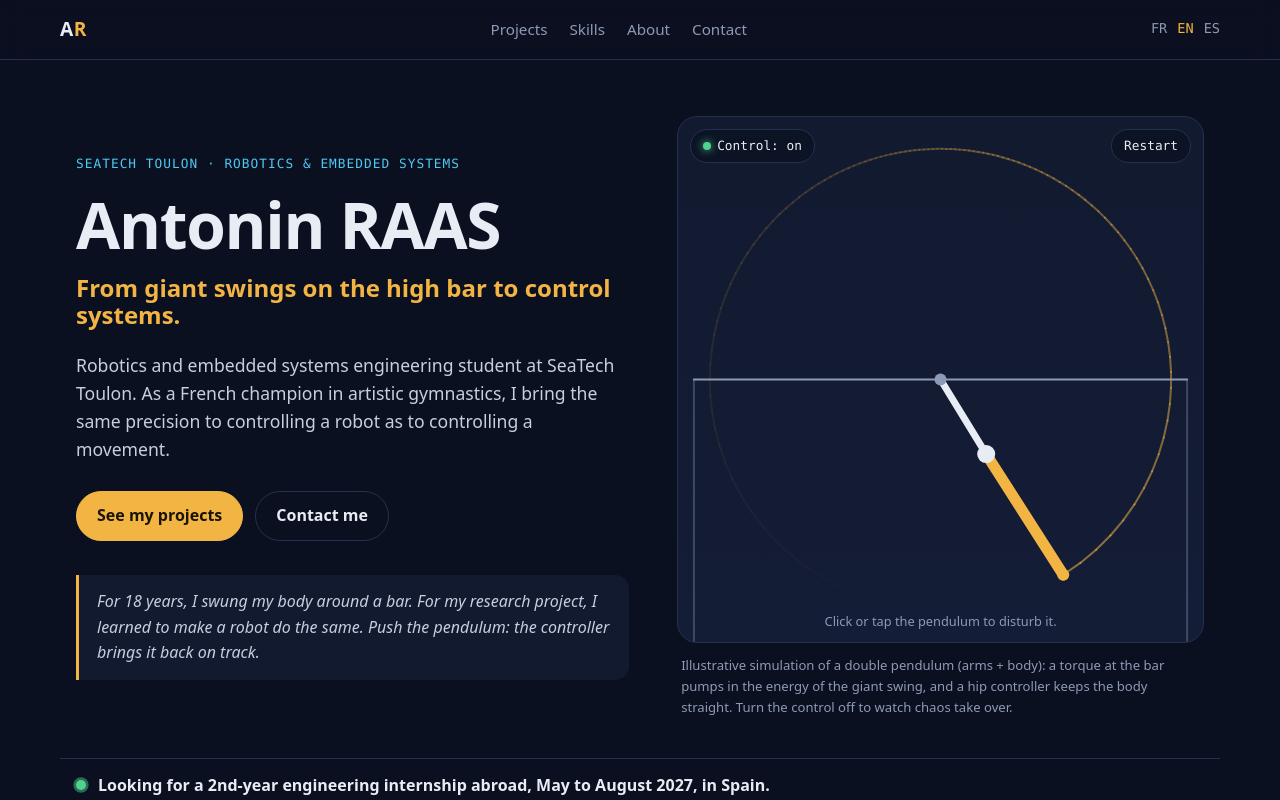
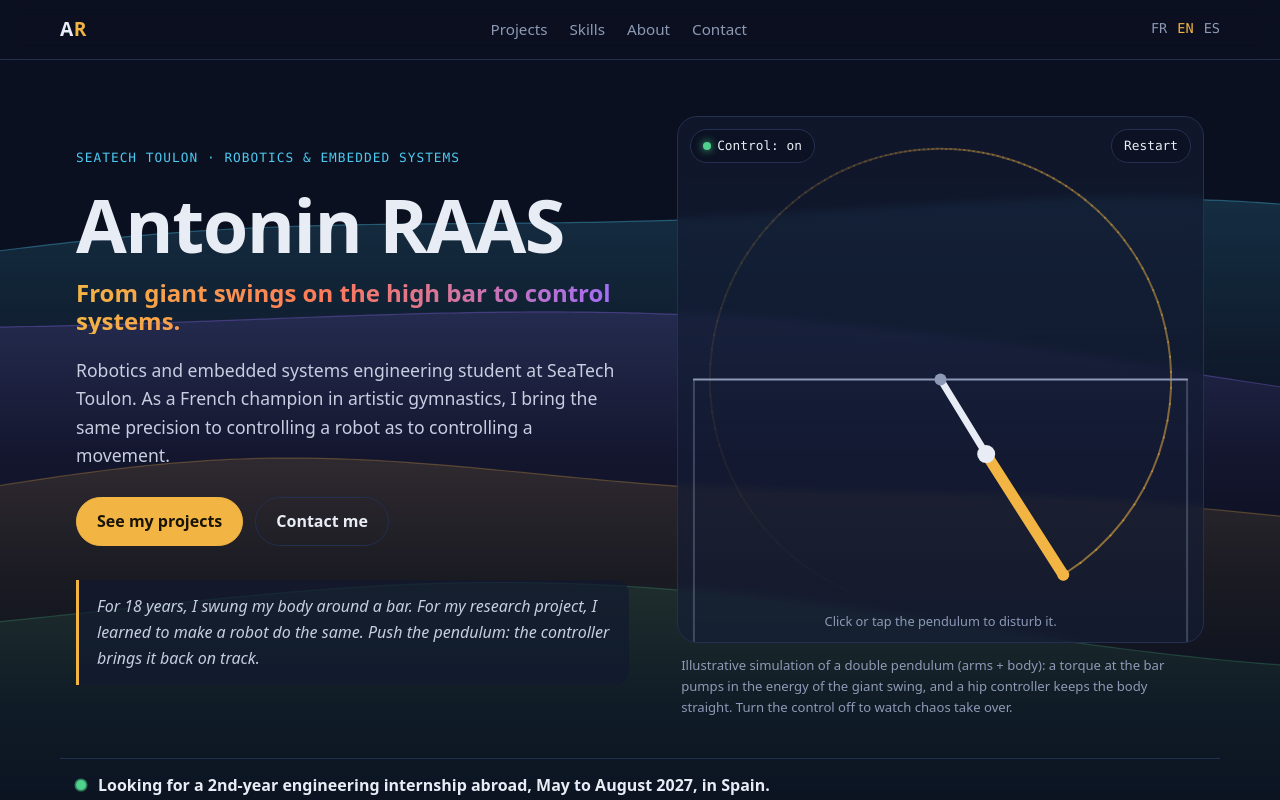
Before and after one commit to raasantonin66-debug/portfolio, a Next.js app: page /en in a window 1280 px wide. Shown: the top 800 px of the page. Built offline with nearby package versions, Linux system fonts and the light colour scheme.

Commit message:
Nouvelle police (Bricolage Grotesque), fond animé en vagues et couleurs par section
Co-Authored-By: Claude Opus 5.5 <noreply@anthropic.com>
Claude-Session: https://claude.ai/code/session_01652LqGyCrqj5XFGkx6YCkF

```diff
--- a/app/[lang]/layout.tsx
+++ b/app/[lang]/layout.tsx
@@ -1,6 +1,9 @@
 import type { Metadata } from "next";
 import { notFound } from "next/navigation";
+import "@fontsource-variable/bricolage-grotesque/opsz.css";
+import "@fontsource-variable/jetbrains-mono";
 import "../globals.css";
+import Waves from "@/components/Waves";
 import { getDict, locales } from "@/content";
 
 export const dynamicParams = false;
@@ -34,7 +37,10 @@ export default async function RootLayout({
   if (!getDict(lang)) notFound();
   return (
     <html lang={lang}>
-      <body>{children}</body>
+      <body>
+        <Waves />
+        <div className="page">{children}</div>
+      </body>
     </html>
   );
 }
--- a/app/globals.css
+++ b/app/globals.css
@@ -1,7 +1,7 @@
 :root {
   --bg: #0b1020;
-  --bg-2: #121a30;
-  --card: #141d36;
+  --bg-2: rgba(18, 26, 48, 0.7);
+  --card: rgba(20, 29, 54, 0.62);
   --line: #24304f;
   --fg: #e8ecf4;
   --muted: #8d9ab6;
@@ -9,8 +9,10 @@
   --accent-2: #4cc9f0;
   --radius: 14px;
   --maxw: 1160px;
-  --font: ui-sans-serif, system-ui, -apple-system, "Segoe UI", Roboto, "Helvetica Neue", Arial, sans-serif;
-  --mono: ui-monospace, SFMono-Regular, Menlo, Consolas, monospace;
+  --violet: #9b6dff;
+  --green: #50d18d;
+  --font: "Bricolage Grotesque Variable", ui-sans-serif, system-ui, sans-serif;
+  --mono: "JetBrains Mono Variable", ui-monospace, Menlo, Consolas, monospace;
 }
 
 * {
@@ -39,6 +41,20 @@ h2,
 h3 {
   line-height: 1.15;
   margin: 0;
+}
+
+/* Fond animé */
+.waves {
+  position: fixed;
+  inset: 0;
+  width: 100vw;
+  height: 100vh;
+  z-index: 0;
+  pointer-events: none;
+}
+.page {
+  position: relative;
+  z-index: 1;
 }
 
 /* Navigation */
@@ -115,12 +131,17 @@ h3 {
   margin: 0 0 14px;
 }
 h1 {
-  font-size: clamp(2.4rem, 5.5vw, 4rem);
+  font-size: clamp(2.6rem, 6vw, 4.6rem);
   font-weight: 800;
+  font-variation-settings: "opsz" 96;
   letter-spacing: -0.02em;
 }
 .tagline {
   display: block;
+  background: linear-gradient(90deg, var(--accent), #ff7a59 45%, var(--violet));
+  -webkit-background-clip: text;
+  background-clip: text;
+  -webkit-text-fill-color: transparent;
   margin-top: 12px;
   font-size: clamp(1.15rem, 2.2vw, 1.5rem);
   font-weight: 600;
@@ -170,6 +191,7 @@ h1 {
 /* Simulation */
 .sim {
   position: relative;
+  backdrop-filter: blur(4px);
   background: linear-gradient(180deg, var(--bg-2), var(--card));
   border: 1px solid var(--line);
   border-radius: 20px;
@@ -286,6 +308,7 @@ h2 {
   gap: 20px;
 }
 .card {
+  backdrop-filter: blur(6px);
   background: var(--card);
   border: 1px solid var(--line);
   border-radius: var(--radius);
@@ -297,7 +320,7 @@ h2 {
 }
 .card-featured {
   grid-column: 1 / -1;
-  background: linear-gradient(135deg, #1c2546, var(--card));
+  background: linear-gradient(135deg, rgba(42, 33, 84, 0.7), var(--card));
   border-color: color-mix(in srgb, var(--accent) 45%, var(--line));
 }
 .card-featured dl {
@@ -467,3 +490,21 @@ dd {
     display: none;
   }
 }
+
+/* Couleurs par section */
+#competences .num,
+#competences .skill-row h3,
+#competences .soft h3 {
+  color: var(--accent-2);
+}
+#apropos .num,
+#apropos .stat strong {
+  color: var(--violet);
+}
+#contact .num {
+  color: var(--green);
+}
+.skill-row,
+.stat {
+  backdrop-filter: blur(6px);
+}
--- /dev/null
+++ b/components/Waves.tsx
@@ -0,0 +1,89 @@
+"use client";
+
+import { useEffect, useRef } from "react";
+
+// Fond animé : plusieurs ondes colorées qui traversent l'écran lentement.
+const LAYERS = [
+  { color: "76, 201, 240", amp: 38, len: 0.0024, speed: 0.22, y: 0.3, alpha: 0.16 },
+  { color: "155, 109, 255", amp: 52, len: 0.0017, speed: -0.15, y: 0.45, alpha: 0.14 },
+  { color: "242, 181, 68", amp: 30, len: 0.003, speed: 0.3, y: 0.62, alpha: 0.12 },
+  { color: "80, 209, 141", amp: 44, len: 0.002, speed: -0.2, y: 0.8, alpha: 0.1 },
+];
+
+export default function Waves() {
+  const ref = useRef<HTMLCanvasElement>(null);
+
+  useEffect(() => {
+    const canvas = ref.current;
+    if (!canvas) return;
+    const ctx = canvas.getContext("2d");
+    if (!ctx) return;
+    const reduce = window.matchMedia("(prefers-reduced-motion: reduce)").matches;
+    let raf = 0;
+    let scrollY = window.scrollY;
+
+    const resize = () => {
+      const dpr = Math.min(window.devicePixelRatio || 1, 2);
+      canvas.width = Math.round(window.innerWidth * dpr);
+      canvas.height = Math.round(window.innerHeight * dpr);
+      ctx.setTransform(dpr, 0, 0, dpr, 0, 0);
+    };
+    const onScroll = () => {
+      scrollY = window.scrollY;
+    };
+    resize();
+    window.addEventListener("resize", resize);
+    window.addEventListener("scroll", onScroll, { passive: true });
+
+    const draw = (time: number) => {
+      const t = time / 1000;
+      const w = window.innerWidth;
+      const h = window.innerHeight;
+      ctx.clearRect(0, 0, w, h);
+      LAYERS.forEach((L, i) => {
+        // Léger effet de parallaxe au défilement.
+        const base = h * L.y - scrollY * (0.04 + i * 0.02);
+        const y0 = ((base % h) + h) % h;
+        const grad = ctx.createLinearGradient(0, y0 - L.amp, 0, y0 + 220);
+        grad.addColorStop(0, `rgba(${L.color}, ${L.alpha})`);
+        grad.addColorStop(1, `rgba(${L.color}, 0)`);
+        ctx.fillStyle = grad;
+        ctx.beginPath();
+        ctx.moveTo(0, h);
+        for (let x = 0; x <= w + 10; x += 10) {
+          const y =
+            y0 +
+            Math.sin(x * L.len + t * L.speed * 2 * Math.PI * 0.3) * L.amp +
+            Math.sin(x * L.len * 2.3 - t * L.speed * 1.7) * L.amp * 0.35;
+          ctx.lineTo(x, y);
+        }
+        ctx.lineTo(w, h);
+        ctx.closePath();
+        ctx.fill();
+        // Crête lumineuse
+        ctx.strokeStyle = `rgba(${L.color}, ${L.alpha * 2.2})`;
+        ctx.lineWidth = 1.2;
+        ctx.beginPath();
+        for (let x = 0; x <= w + 10; x += 10) {
+          const y =
+            y0 +
+            Math.sin(x * L.len + t * L.speed * 2 * Math.PI * 0.3) * L.amp +
+            Math.sin(x * L.len * 2.3 - t * L.speed * 1.7) * L.amp * 0.35;
+          if (x === 0) ctx.moveTo(x, y);
+          else ctx.lineTo(x, y);
+        }
+        ctx.stroke();
+      });
+      if (!reduce) raf = requestAnimationFrame(draw);
+    };
+    raf = requestAnimationFrame(draw);
+
+    return () => {
+      cancelAnimationFrame(raf);
+      window.removeEventListener("resize", resize);
+      window.removeEventListener("scroll", onScroll);
+    };
+  }, []);
+
+  return <canvas ref={ref} className="waves" aria-hidden />;
+}
--- a/package.json
+++ b/package.json
@@ -9,6 +9,8 @@
     "lint": "next lint"
   },
   "dependencies": {
+    "@fontsource-variable/bricolage-grotesque": "5.3.0",
+    "@fontsource-variable/jetbrains-mono": "5.3.0",
     "next": "15.5.29",
     "react": "19.1.1",
     "react-dom": "19.1.1"
```
Also changed, not shown: 1 other file (tests, documents, lock files or other folders).
